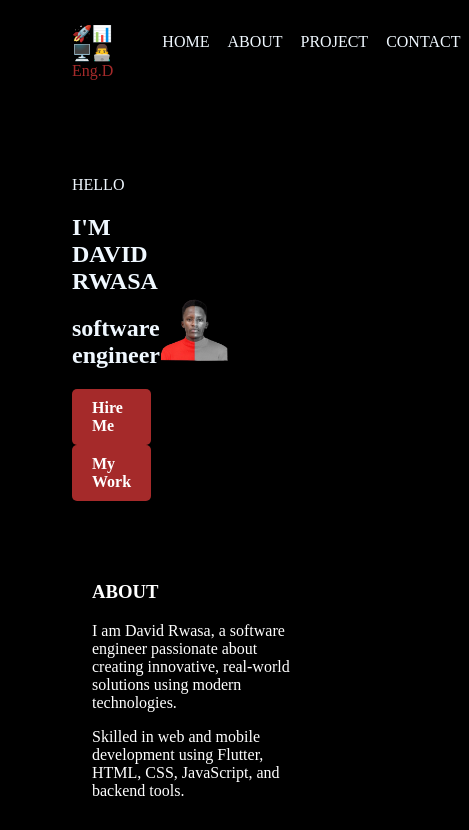
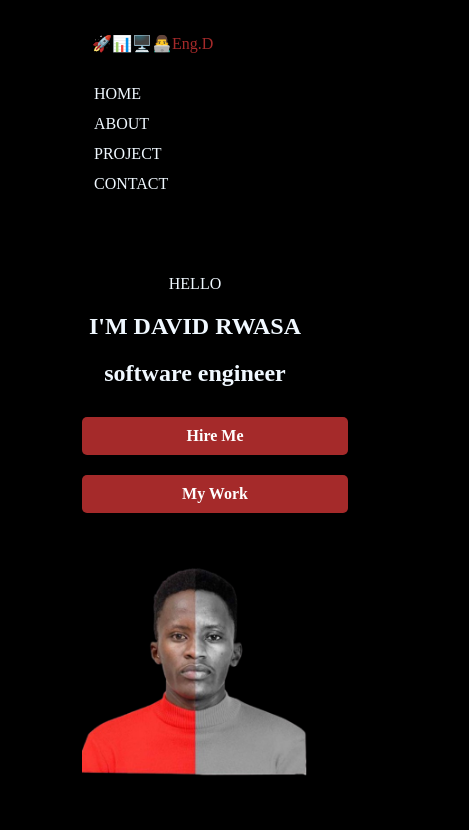
Before and after one commit to davidrwa/portofolio, a plain HTML site: page index.html in a window 390 px wide. Shown: the top 830 px of the page, 469 px wide, since content can reach past the window. Drawn offline with Linux system fonts and the light colour scheme.

Commit message:
added responsive

```diff
--- a/CSS/index.css
+++ b/CSS/index.css
@@ -9,48 +9,91 @@ body {
 ul {
     display: flex;
     list-style: none;
-
+    padding: 0;
+    margin: 0;
+    flex-wrap: wrap;
 }
 
 ul li a {
     text-decoration: none;
     color: aliceblue;
-
-
 }
 
 .head {
     justify-content: space-between;
     display: flex;
-    margin-right: 4px;
+    align-items: center;
+    flex-wrap: wrap;
+    padding: 10px 20px;
 }
 
 .head ul li {
     padding: 2px;
     margin: 7px;
+}
 
-
-}
-.all{
+.all {
     padding: 0% 4rem;
 }
 
 .something {
     display: flex;
     color: aliceblue;
-    margin-right: 90px;
-    /* margin: 180px; */
     margin-top: 60px;
     padding-top: 4px;
-    padding-bottom:2px;
+    padding-bottom: 2px;
     justify-content: space-between;
     align-items: center;
+    gap: 30px;
+}
 
+/* ✅ Responsive Styles */
+@media (max-width: 768px) {
+    .head {
+        flex-direction: column;
+        align-items: flex-start;
+    }
+
+    .head ul {
+        flex-direction: column;
+        width: 100%;
+        margin-top: 10px;
+    }
+
+    .something {
+        flex-direction: column;
+        margin: 40px 0;
+        padding: 10px;
+        text-align: center;
+    }
+
+    .something .image img {
+        width: 100%;
+        height: auto;
+        max-width: 300px;
+    }
+
+    .word {
+        margin-top: 20px;
+    }
+}
+
+@media (max-width: 480px) {
+    .head ul li {
+        margin: 4px 0;
+    }
+
+    .hire-button {
+        width: 100%;
+        text-align: center;
+        margin: 10px 0;
+    }
 }
 
 .something .image img {
     width: 100%;
-    height: 80%;
+    height: auto;
+    max-width: 400px;
 }
 
 .word {
@@ -95,7 +138,8 @@ section:nth-child(even) {
     color: lightskyblue;
     text-decoration: none;
 }
-.project .word  img{
+
+.project .word img {
     width: 20%;
-    height: 30% ;
+    height: 30%;
 }
```
